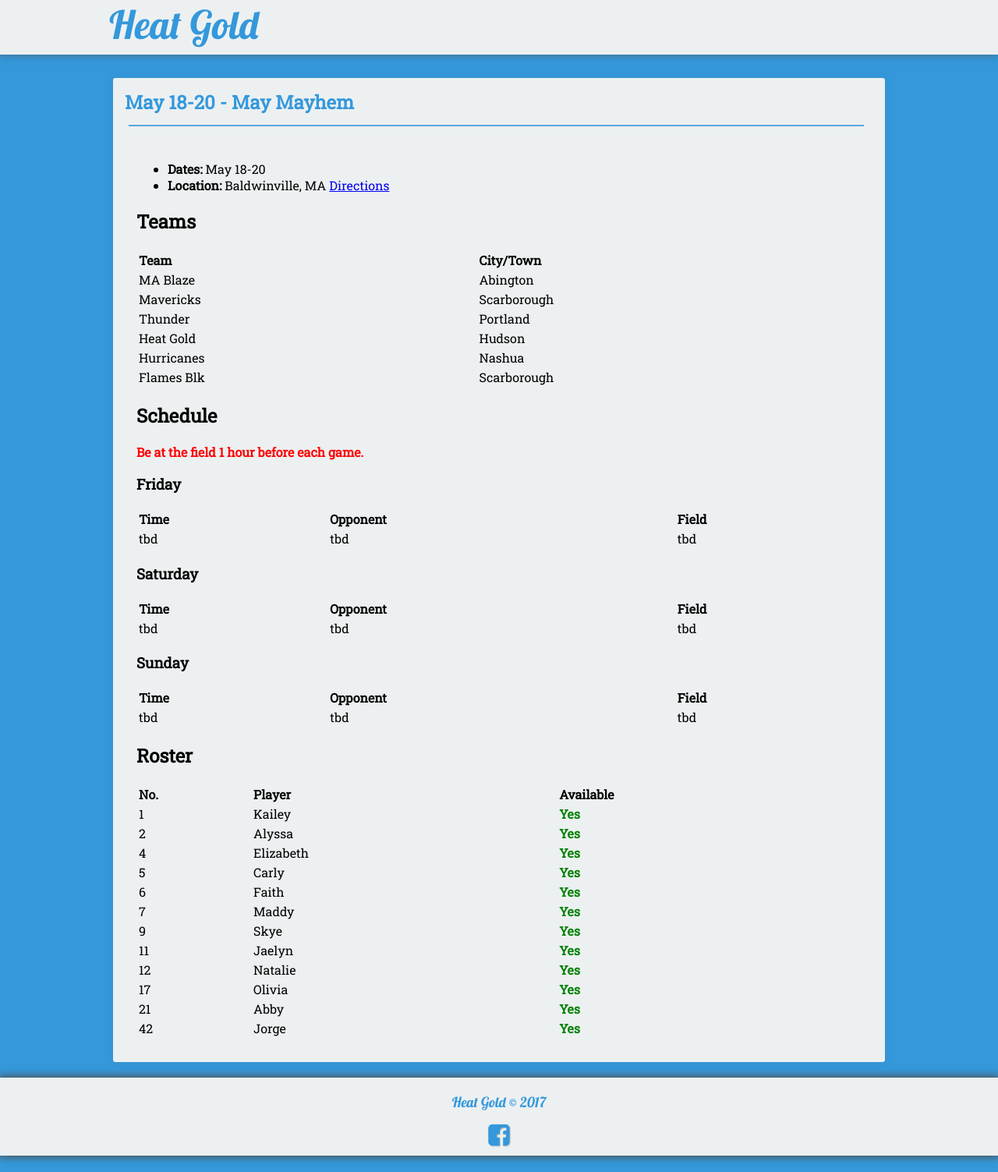
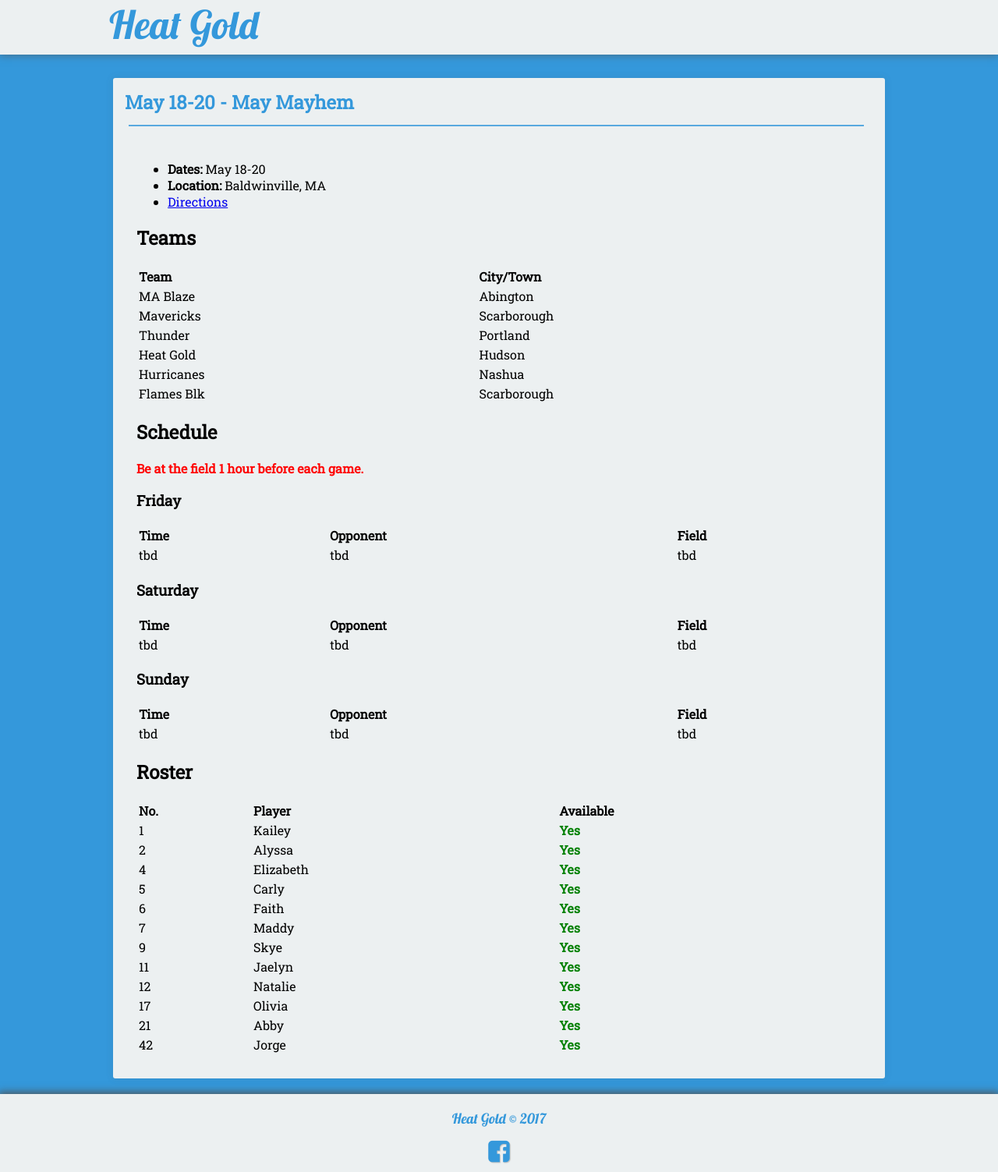
Before and after one commit to seanmerrow/ecf, a Jekyll site: the page built from _posts/2018-08-15-May-18.md, in a window 1280 px wide. Shown: the whole page at 78% size. Built offline with Jekyll 4.4.1, drawn with Linux system fonts in a browser that asks for light colours; nearby versions of some CDN libraries.

Commit message:
Update 2018-08-15-May-18.md

```diff
--- a/_posts/2018-08-15-May-18.md
+++ b/_posts/2018-08-15-May-18.md
@@ -9,7 +9,8 @@ category:
 - tournament
 ---
 * **Dates:** May 18-20
-* **Location:** Baldwinville, MA [Directions](https://seanmerrow.github.io/heatgold/fields/gilman-waite)
+* **Location:** Baldwinville, MA
+* [Directions](https://seanmerrow.github.io/heatgold/fields/gilman-waite)
 
 ## Teams
 
```
